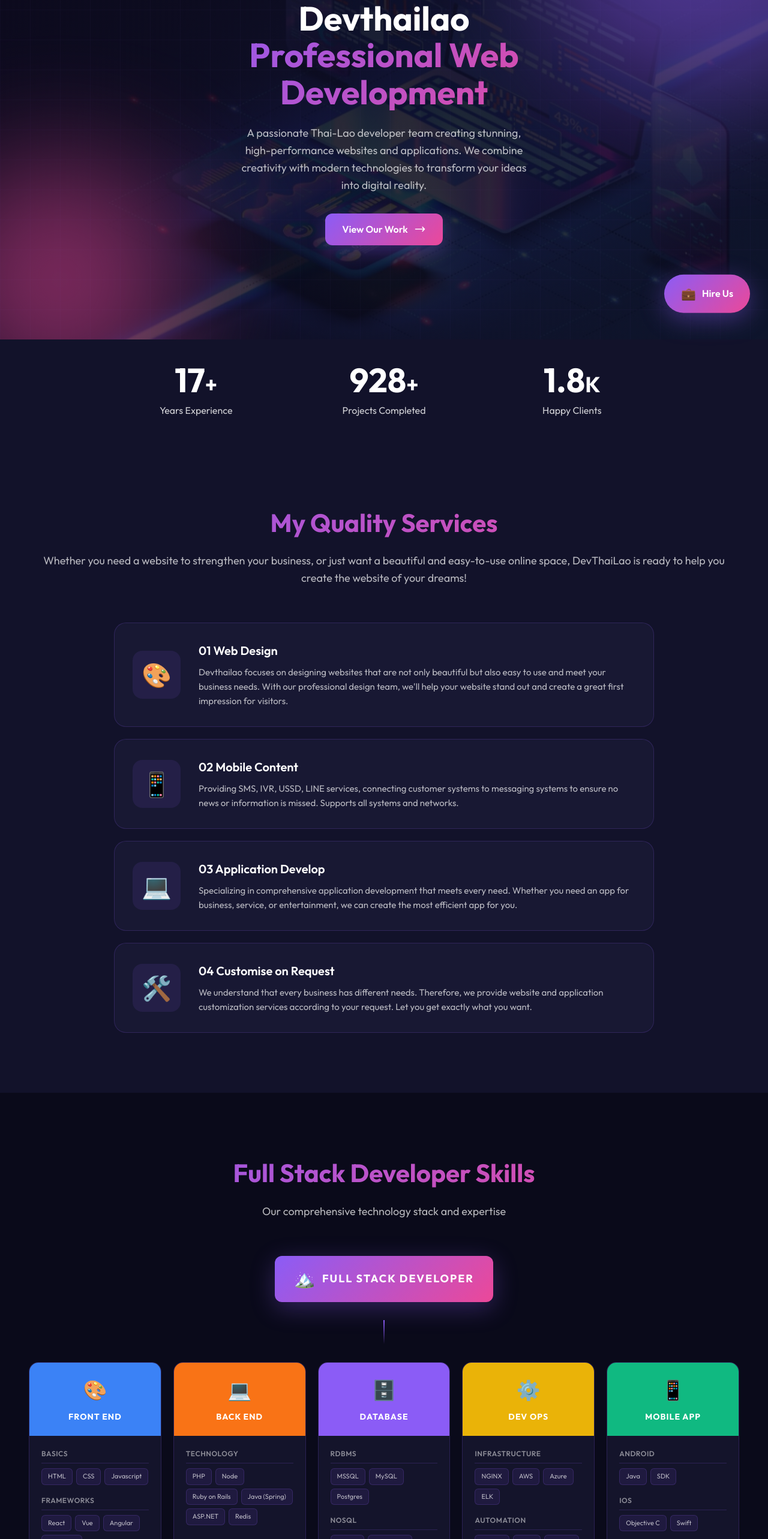
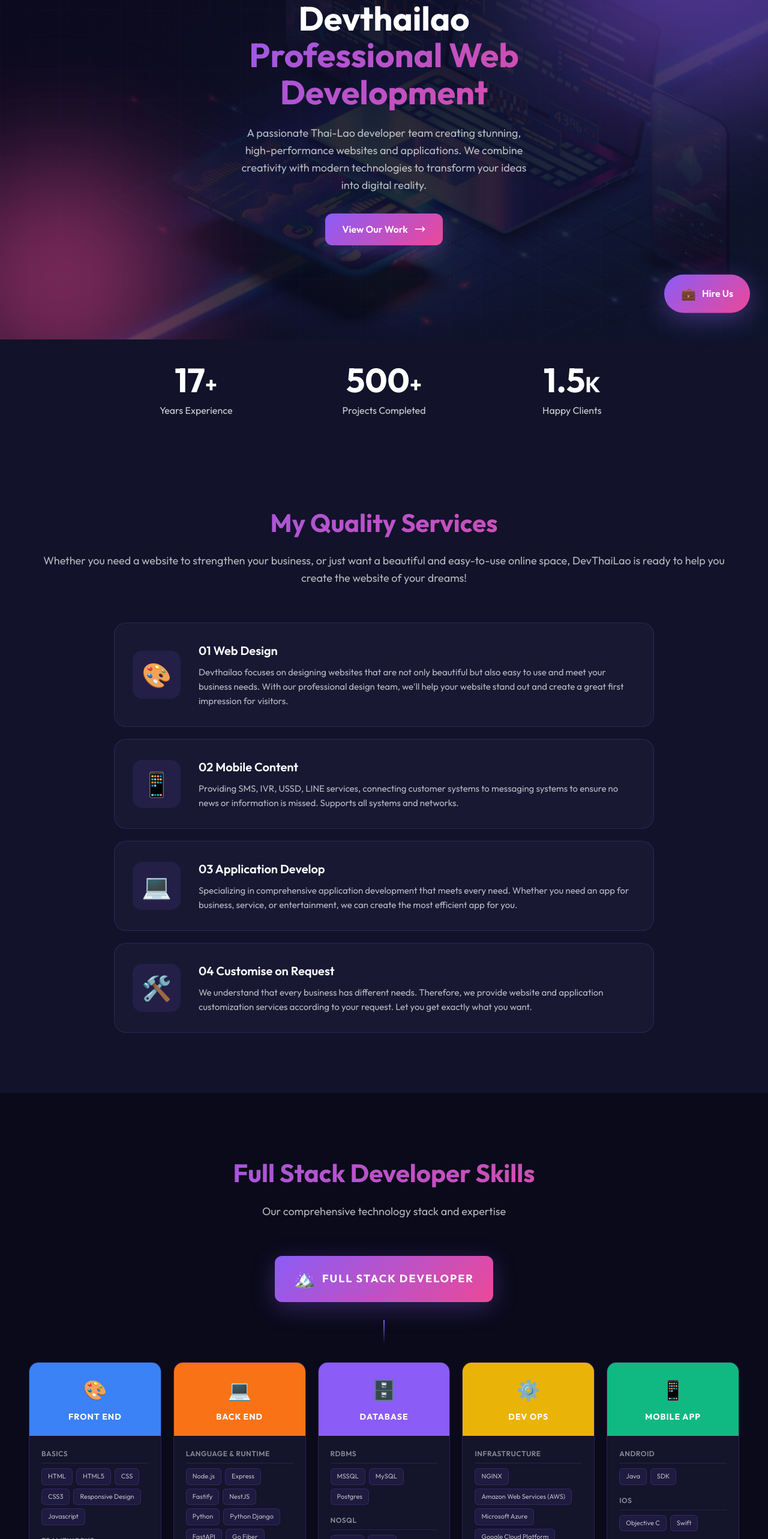
Before and after one commit to siridevcode-dev/devthailao.com, a Next.js app: page /en in a window 1280 px wide. Shown: the part 234-2800 px from the top of the page at 60% size. Built offline with nearby package versions, Linux system fonts and the light colour scheme.

Commit message:
feat: update team name, jobs, and fix hydration errors

```diff
--- a/src/components/SkillsRoadmap.tsx
+++ b/src/components/SkillsRoadmap.tsx
@@ -27,12 +27,17 @@
                         basics: string;
                         frameworks: string;
                         styles: string;
+                        stateManagement: string;
+                        optimization: string;
                     };
                 };
                 backend: {
                     name: string;
                     categories: {
-                        technology: string;
+                        languageRuntime: string;
+                        apiStandards: string;
+                        architecture: string;
+                        security: string;
                     };
                 };
                 database: {
@@ -50,6 +55,8 @@
                         infrastructure: string;
                         automation: string;
                         virtualization: string;
+                        monitoring: string;
+                        strategy: string;
                     };
                 };
                 mobile: {
@@ -71,9 +78,11 @@
         icon: '🎨',
         color: '#3b82f6',
         categories: [
-            { name: 'basics', items: ['HTML', 'CSS', 'Javascript'] },
-            { name: 'frameworks', items: ['React', 'Vue', 'Angular', 'Webpack'] },
-            { name: 'styles', items: ['Bootstrap', 'Material UI'] },
+            { name: 'basics', items: ['HTML', 'HTML5', 'CSS', 'CSS3', 'Responsive Design', 'Javascript'] },
+            { name: 'frameworks', items: ['React', 'Next.js 15+', 'Vue', 'Vue 4', 'Angular', 'Webpack'] },
+            { name: 'styles', items: ['Tailwind CSS', 'CSS-in JS', 'Bootstrap', 'Material UI'] },
+            { name: 'stateManagement', items: ['Advanced state management', 'Redux Toolkit', 'Zustand', 'Signals'] },
+            { name: 'optimization', items: ['Web performance optimization'] },
         ],
     },
     {
@@ -81,7 +90,10 @@
         icon: '💻',
         color: '#f97316',
         categories: [
-            { name: 'technology', items: ['PHP', 'Node', 'Ruby on Rails', 'Java (Spring)', 'ASP.NET', 'Redis'] },
+            { name: 'languageRuntime', items: ['Node.js', 'Express', 'Fastify', 'NestJS', 'Python', 'Python Django', 'FastAPI', 'Go Fiber', 'PHP', 'Ruby on Rails', 'Java (Spring)', 'ASP.NET'] },
+            { name: 'apiStandards', items: ['REST', 'GraphQL', 'gRPC'] },
+            { name: 'architecture', items: ['Asynchronous processing', 'Message Queues', 'Caching', 'Redis', 'Microservices'] },
+            { name: 'security', items: ['Security concepts', 'Authentication', 'JWT', 'OAuth2.1', 'API hardening'] },
         ],
     },
     {
@@ -90,7 +102,7 @@
         color: '#8b5cf6',
         categories: [
             { name: 'rdbms', items: ['MSSQL', 'MySQL', 'Postgres'] },
-            { name: 'nosql', items: ['Mongo', 'Cassandra', 'CouchDB', 'Elasticsearch'] },
+            { name: 'nosql', items: ['Mongo', 'Redis', 'Cassandra', 'CouchDB', 'Elasticsearch', 'Jenkins'] },
             { name: 'graph', items: ['Neo4j', 'ArangoDB'] },
             { name: 'messageQueues', items: ['Kafka', 'SQS', 'ZeroMQ', 'RabbitMQ'] },
         ],
@@ -100,9 +112,11 @@
         icon: '⚙️',
         color: '#eab308',
         categories: [
-            { name: 'infrastructure', items: ['NGINX', 'AWS', 'Azure', 'ELK'] },
-            { name: 'automation', items: ['Ansible', 'Chef', 'Jenkins'] },
+            { name: 'infrastructure', items: ['NGINX', 'Amazon Web Services (AWS)', 'Microsoft Azure', 'Google Cloud Platform', 'Cloudflare', 'ELK', 'Terraform', 'Serverless', 'Istio'] },
+            { name: 'automation', items: ['Ansible', 'CHEF', 'Puppet', 'Jenkins', 'Git', 'Blue-Green Deployments', 'Continuous Deployment'] },
             { name: 'virtualization', items: ['Docker', 'Bladecenter', 'Kubernetes', 'Vagrant', 'VMWare'] },
+            { name: 'monitoring', items: ['Prometheus', 'Elasticsearch', 'Performance Tuning'] },
+            { name: 'strategy', items: ['Security & Compliance', 'Disaster Recovery', 'Continuous Improvement', 'DevOps Culture'] },
         ],
     },
     {
@@ -162,7 +176,7 @@
                     {skillsData.map((role) => (
                         <div
                             key={role.name}
-                            className={`role-card ${activeRole === role.name ? 'active' : ''}`}
+                            className={`role-card${activeRole === role.name ? ' active' : ''}`}
                             style={{ '--role-color': role.color } as React.CSSProperties}
                             onClick={() => setActiveRole(activeRole === role.name ? null : role.name)}
                         >
--- a/src/components/Stats.tsx
+++ b/src/components/Stats.tsx
@@ -1,3 +1,7 @@
+'use client';
+
+import { useEffect, useState, useRef } from 'react';
+
 interface StatsProps {
     dictionary: {
         stats: {
@@ -10,9 +14,68 @@
 
 const statsData = [
     { key: 'years', value: '17', suffix: '+' },
-    { key: 'projects', value: '928', suffix: '+' },
-    { key: 'clients', value: '1.8', suffix: 'K' },
+    { key: 'projects', value: '500', suffix: '+' },
+    { key: 'clients', value: '1.5', suffix: 'K' },
 ];
+
+const Counter = ({ value }: { value: string }) => {
+    const [count, setCount] = useState(0);
+    const elementRef = useRef<HTMLSpanElement>(null);
+    const hasAnimated = useRef(false);
+    const [mounted, setMounted] = useState(false);
+
+    useEffect(() => {
+        setMounted(true);
+        // eslint-disable-next-line react-hooks/exhaustive-deps
+    }, []);
+
+    useEffect(() => {
+        if (!mounted) return;
+        const observer = new IntersectionObserver(
+            (entries) => {
+                if (entries[0].isIntersecting && !hasAnimated.current) {
+                    hasAnimated.current = true;
+                    const target = parseFloat(value);
+                    const duration = 2000; // 2 seconds
+                    const steps = 60;
+                    const increment = target / (duration / (1000 / steps));
+                    let current = 0;
+
+                    const timer = setInterval(() => {
+                        current += increment;
+                        if (current >= target) {
+                            setCount(target);
+                            clearInterval(timer);
+                        } else {
+                            setCount(current);
+                        }
+                    }, 1000 / steps);
+                }
+            },
+            { threshold: 0.5 }
+        );
+
+        if (elementRef.current) {
+            observer.observe(elementRef.current);
+        }
+
+        return () => observer.disconnect();
+    }, [value, mounted]);
+
+    if (!mounted) {
+        return (
+            <span suppressHydrationWarning>
+                {value.includes('.') ? "0.0" : "0"}
+            </span>
+        );
+    }
+
+    return (
+        <span ref={elementRef} suppressHydrationWarning>
+            {value.includes('.') ? count.toFixed(1) : Math.floor(count)}
+        </span>
+    );
+};
 
 export default function Stats({ dictionary }: StatsProps) {
     return (
@@ -22,7 +85,7 @@
                     {statsData.map((stat) => (
                         <div key={stat.key} className="stat-item">
                             <div className="stat-value">
-                                {stat.value}
+                                <Counter value={stat.value} />
                                 <span className="stat-suffix">{stat.suffix}</span>
                             </div>
                             <div className="stat-label">
--- a/src/components/Team.tsx
+++ b/src/components/Team.tsx
@@ -7,12 +7,14 @@
             team: {
                 thai: {
                     name: string;
+                    jobTitle: string;
                     role: string;
                     description: string;
                     image?: string;
                 };
                 lao: {
                     name: string;
+                    jobTitle: string;
                     role: string;
                     description: string;
                     image?: string;
@@ -37,11 +39,13 @@
                     <div className="team-card">
                         <div className="team-avatar thai-avatar">
                             {dictionary.about.team.thai.image && (
+                                /* eslint-disable-next-line @next/next/no-img-element */
                                 <img src={dictionary.about.team.thai.image} alt={dictionary.about.team.thai.name} className="avatar-img" />
                             )}
                             <div className="avatar-glow"></div>
                         </div>
                         <h3 className="team-name">{dictionary.about.team.thai.name}</h3>
+                        <p className="team-role text-[var(--text-secondary)] mb-2 font-semibold">{dictionary.about.team.thai.jobTitle}</p>
                         <p className="team-role gradient-text">{dictionary.about.team.thai.role}</p>
                         <p className="team-description">{dictionary.about.team.thai.description}</p>
                     </div>
@@ -50,11 +54,13 @@
                     <div className="team-card">
                         <div className="team-avatar lao-avatar">
                             {dictionary.about.team.lao.image && (
+                                /* eslint-disable-next-line @next/next/no-img-element */
                                 <img src={dictionary.about.team.lao.image} alt={dictionary.about.team.lao.name} className="avatar-img" />
                             )}
                             <div className="avatar-glow"></div>
                         </div>
                         <h3 className="team-name">{dictionary.about.team.lao.name}</h3>
+                        <p className="team-role text-[var(--text-secondary)] mb-2 font-semibold">{dictionary.about.team.lao.jobTitle}</p>
                         <p className="team-role gradient-text">{dictionary.about.team.lao.role}</p>
                         <p className="team-description">{dictionary.about.team.lao.description}</p>
                     </div>
--- a/src/dictionaries/en.json
+++ b/src/dictionaries/en.json
@@ -40,13 +40,15 @@
     "subtitle": "Two passionate developers from Thailand and Laos",
     "team": {
       "thai": {
-        "name": "Mr. Werapat",
+        "name": "Mr. Big",
+        "jobTitle": "Head of Development",
         "role": "Full-Stack Developer",
         "description": "Professional Developers providing services in Thailand",
         "image": "/werapat.jpg"
       },
       "lao": {
         "name": "Mr. Sirivathana",
+        "jobTitle": "Head of Development",
         "role": "Full-Stack Developer",
         "description": "Professional Developers providing services in Laos",
         "image": "/sirivathana.jpg"
@@ -91,13 +93,18 @@
         "categories": {
           "basics": "Basics",
           "frameworks": "Frameworks",
-          "styles": "Styles"
+          "styles": "Styles",
+          "stateManagement": "State Management",
+          "optimization": "Performance"
         }
       },
       "backend": {
         "name": "BACK END",
         "categories": {
-          "technology": "Technology"
+          "languageRuntime": "Language & Runtime",
+          "apiStandards": "API Standards",
+          "architecture": "Architecture",
+          "security": "Security"
         }
       },
       "database": {
@@ -114,7 +121,9 @@
         "categories": {
           "infrastructure": "Infrastructure",
           "automation": "Automation",
-          "virtualization": "Virtualization"
+          "virtualization": "Virtualization",
+          "monitoring": "Monitoring",
+          "strategy": "Strategy & Culture"
         }
       },
       "mobile": {
--- a/src/dictionaries/lo.json
+++ b/src/dictionaries/lo.json
@@ -40,13 +40,15 @@
         "subtitle": "ນັກພັດທະນາສອງຄົນຈາກປະເທດໄທ ແລະ ລາວ",
         "team": {
             "thai": {
-                "name": "Mr. Werapat",
+                "name": "Mr. Big",
+                "jobTitle": "Head of Development",
                 "role": "ນັກພັດທະນາ Full-Stack",
                 "description": "ນັກພັດທະນາມືອາຊີບ ທີ່ໃຫ້ບໍລິການໃນປະເທດໄທ",
                 "image": "/werapat.jpg"
             },
             "lao": {
                 "name": "Mr. Sirivathana",
+                "jobTitle": "Head of Development",
                 "role": "ນັກພັດທະນາ Full-Stack",
                 "description": "ນັກພັດທະນາມືອາຊີບ ທີ່ໃຫ້ບໍລິການໃນລາວ",
                 "image": "/sirivathana.jpg"
@@ -91,13 +93,18 @@
                 "categories": {
                     "basics": "ພື້ນຖານ",
                     "frameworks": "ເຟຣມເວີກ",
-                    "styles": "ສະໄຕລ໌"
+                    "styles": "ສະໄຕລ໌",
+                    "stateManagement": "ການຈັດການສະຖານະ",
+                    "optimization": "ການເພີ່ມປະສິດທິພາບ"
                 }
             },
             "backend": {
                 "name": "BACK END",
                 "categories": {
-                    "technology": "ເທັກໂນໂລຢີ"
+                    "languageRuntime": "ພາສາ ແລະ ລັນໄທມ໌",
+                    "apiStandards": "ມາດຕະຖານ API",
+                    "architecture": "ສະຖາປັດຕະຍະກຳ",
+                    "security": "ຄວາມປອດໄພ"
                 }
             },
             "database": {
@@ -114,7 +121,9 @@
                 "categories": {
                     "infrastructure": "ໂຄງສ້າງພື້ນຖານ",
                     "automation": "ລະບົບອັດຕະໂນມັດ",
-                    "virtualization": "Virtualization"
+                    "virtualization": "Virtualization",
+                    "monitoring": "ການຕິດຕາມກວດກາ",
+                    "strategy": "ຍຸດທະສາດ ແລະ ວັດທະນະທຳ"
                 }
             },
             "mobile": {
--- a/src/dictionaries/th.json
+++ b/src/dictionaries/th.json
@@ -40,13 +40,15 @@
         "subtitle": "นักพัฒนาสองคนจากประเทศไทยและลาว",
         "team": {
             "thai": {
-                "name": "Mr. Werapat",
+                "name": "Mr. Big",
+                "jobTitle": "Head of Development",
                 "role": "นักพัฒนา Full-Stack",
                 "description": "นักพัฒนามืออาชีพ ที่ให้บริการในประเทศไทย",
                 "image": "/werapat.jpg"
             },
             "lao": {
                 "name": "Mr. Sirivathana",
+                "jobTitle": "Head of Development",
                 "role": "นักพัฒนา Full-Stack",
                 "description": "นักพัฒนามืออาชีพ ที่ให้บริการในลาว",
                 "image": "/sirivathana.jpg"
@@ -91,13 +93,18 @@
                 "categories": {
                     "basics": "พื้นฐาน",
                     "frameworks": "เฟรมเวิร์ค",
-                    "styles": "สไตล์"
+                    "styles": "สไตล์",
+                    "stateManagement": "การจัดการสถานะ",
+                    "optimization": "การเพิ่มประสิทธิภาพ"
                 }
             },
             "backend": {
                 "name": "BACK END",
                 "categories": {
-                    "technology": "เทคโนโลยี"
+                    "languageRuntime": "ภาษาและรันไทม์",
+                    "apiStandards": "มาตรฐาน API",
+                    "architecture": "สถาปัตยกรรม",
+                    "security": "ความปลอดภัย"
                 }
             },
             "database": {
@@ -114,7 +121,9 @@
                 "categories": {
                     "infrastructure": "โครงสร้างพื้นฐาน",
                     "automation": "ระบบอัตโนมัติ",
-                    "virtualization": "Virtualization"
+                    "virtualization": "Virtualization",
+                    "monitoring": "การตรวจสอบ",
+                    "strategy": "กลยุทธ์และวัฒนธรรม"
                 }
             },
             "mobile": {
```
